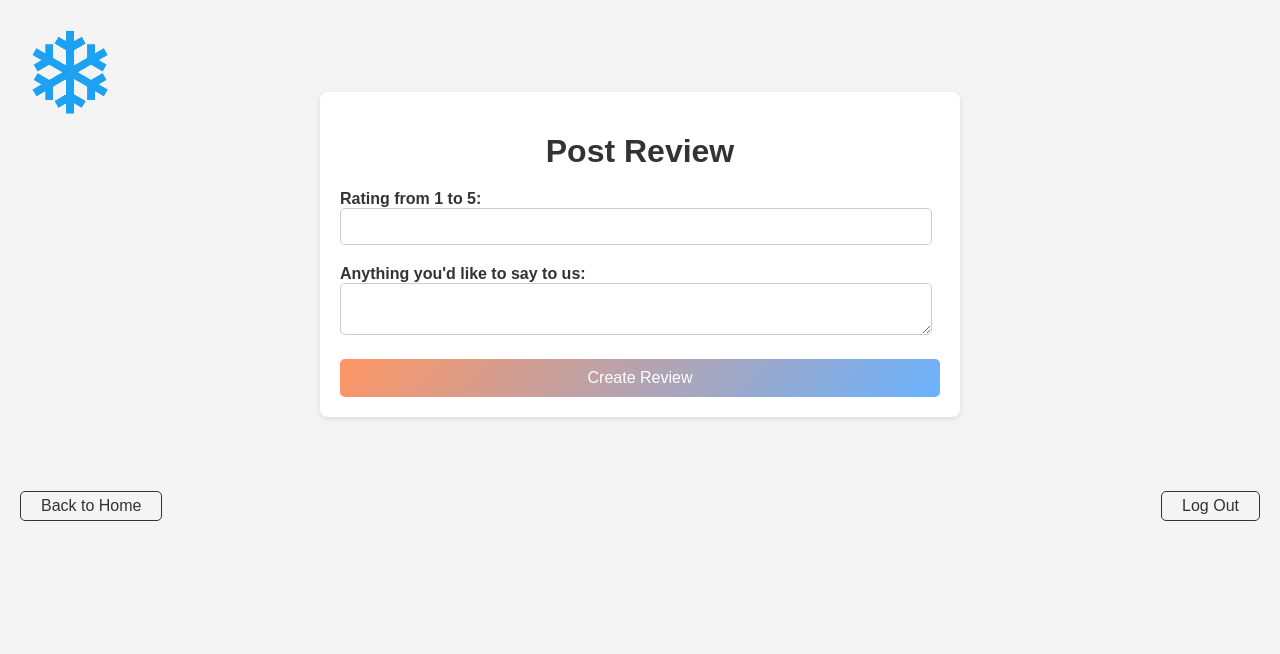
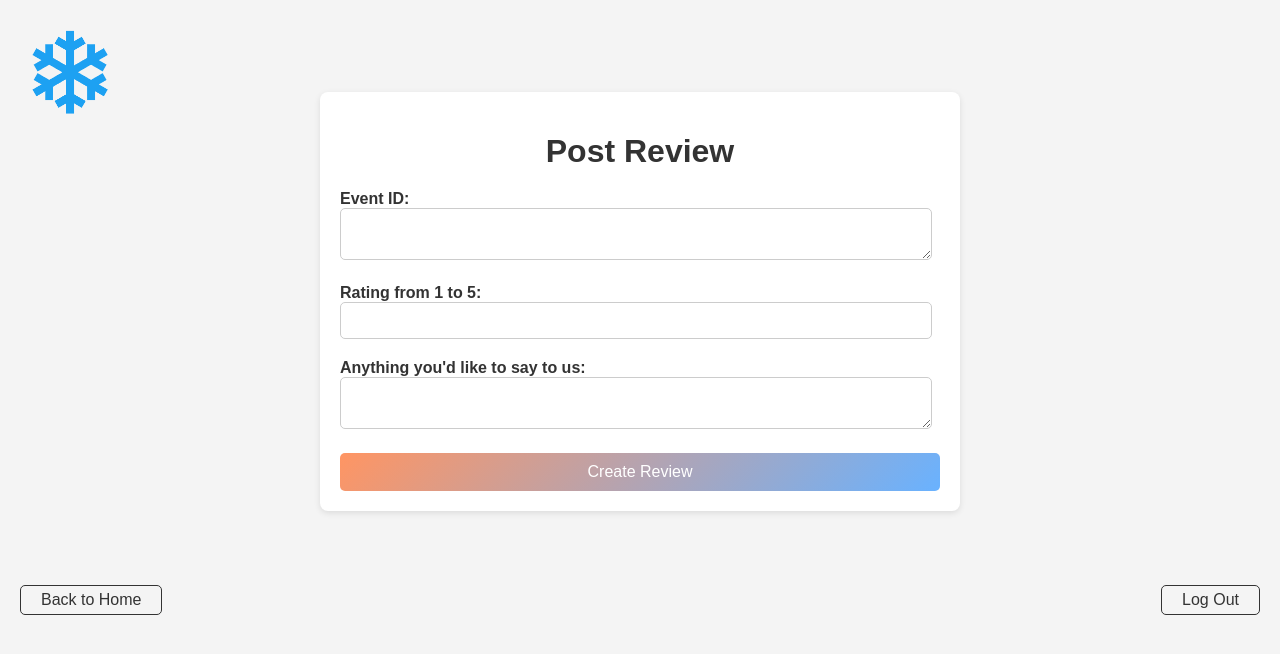
Before and after one commit to Sissytttt/Software-Engineering--, a Flask app: page /post_event_review in a window 1280 px wide. Shown: the top 654 px of the page. Run offline with Flask 3, Linux system fonts and the light colour scheme.

Commit message:
debug post review

```diff
--- a/final-version/main.py
+++ b/final-version/main.py
@@ -730,7 +730,7 @@ def client_post_event_review():
         event_id = request.form["event_id"]
         content = request.form["content"]
         rating = request.form["rating"]
-        price = request.form["price"]
+        # price = request.form["price"]
 
         cursor = conn.cursor()
 
@@ -762,7 +762,7 @@ def client_post_event_review():
 
 
         ins = 'INSERT INTO review VALUES(%s, %s, %s, %s, %s, %s, CURRENT_DATE())'
-        cursor.execute(ins, (str(review_id + 1), event_id, client_id, content, rating, price))
+        cursor.execute(ins, (str(review_id + 1), event_id, client_id, content, rating))
         conn.commit()
         cursor.close()
         return render_template('/client_home/client_review_successful.html')
--- a/final-version/templates/client_home/client_post_review.html
+++ b/final-version/templates/client_home/client_post_review.html
@@ -110,6 +110,10 @@
         <h1>Post Review</h1>
         <form action="/client_post_review" method="POST" onsubmit="return validateForm()">
             <div class="form-group">
+                <label for="event_id">Event ID:</label>
+                <textarea id="event_id" name="event_id" required></textarea>
+            </div>
+            <div class="form-group">
                 <label for="rating">Rating from 1 to 5:</label>
                 <input type="number" id="rating" name="rating" required>
             </div>
```
